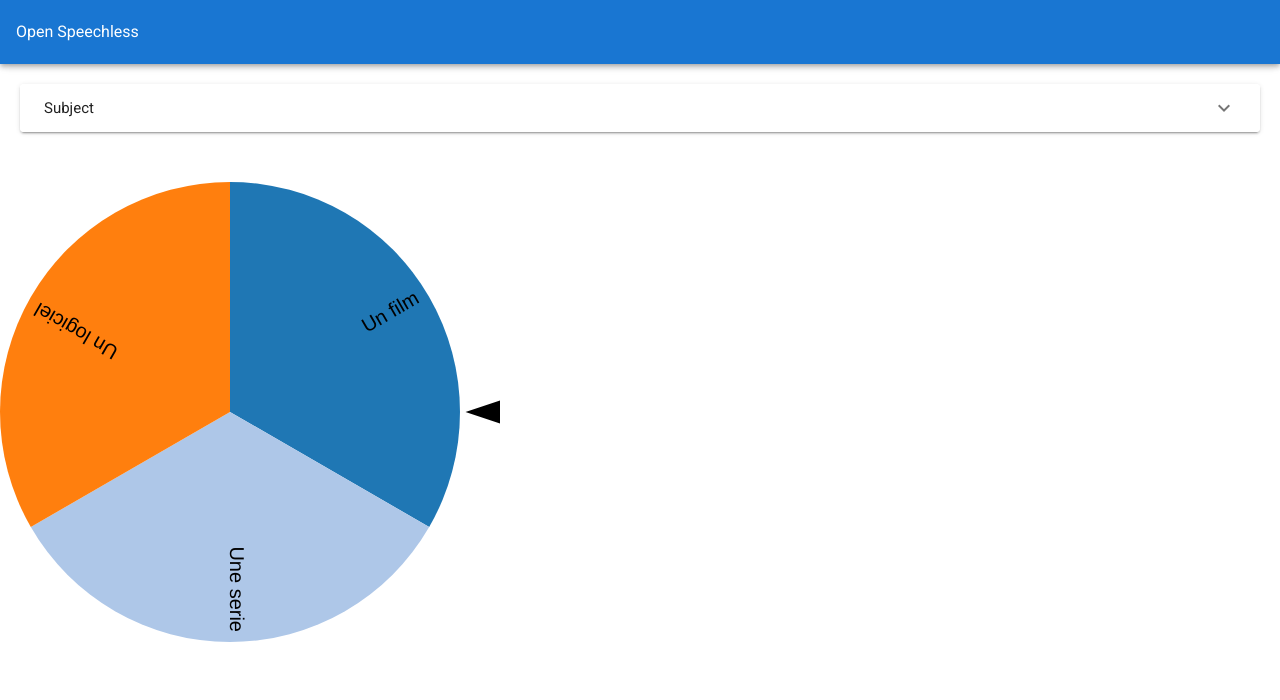
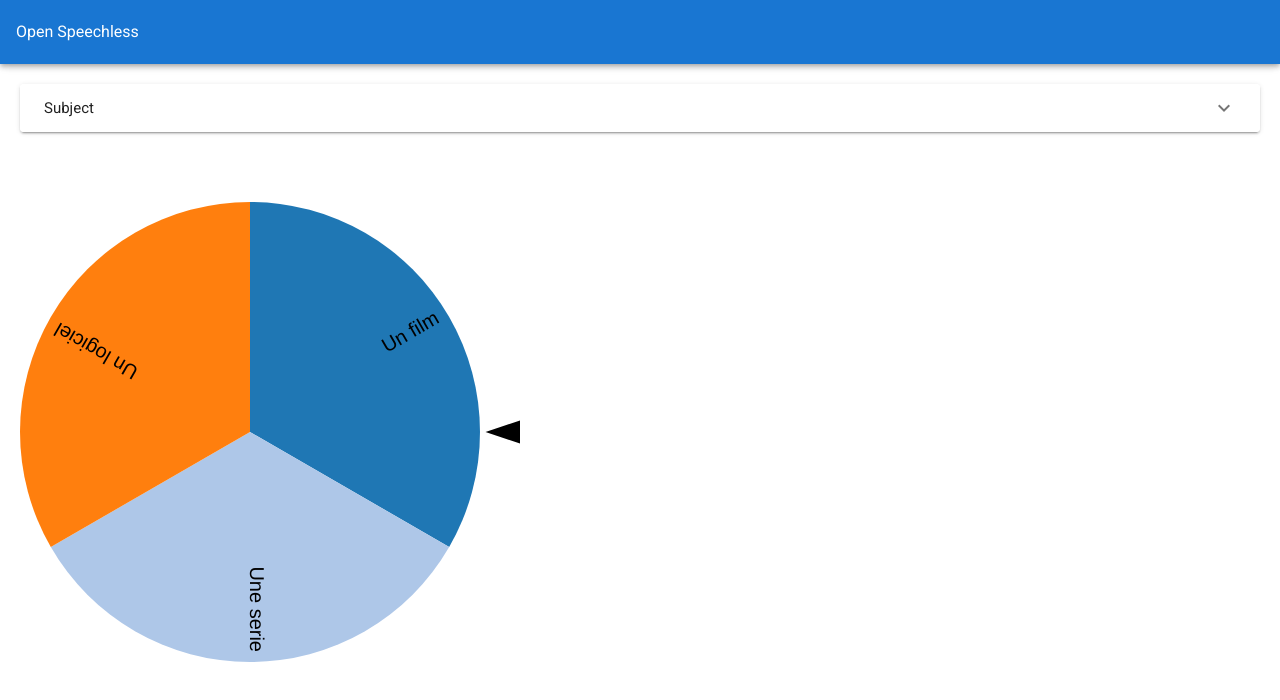
Before and after one commit to kratisto/open-speechless, a Vue app: page / in a window 1280 px wide. Shown: the top 700 px of the page. Built offline with nearby package versions, Linux system fonts and the light colour scheme.

Commit message:
fix(wheel): add padding 20px to the wheel container

```diff
--- a/src/components/spinning_wheel/SpinningWheel.vue
+++ b/src/components/spinning_wheel/SpinningWheel.vue
@@ -1,5 +1,5 @@
 <template>
-    <div>
+    <div id="chart_container">
         <div id="chart"></div>
         <div id="question"><h1></h1></div>
     </div>
@@ -153,4 +153,8 @@
         transform:translate(0,-50%);
     }
 
+    #chart_container{
+        padding: 20px;
+    }
+
 </style>
```
